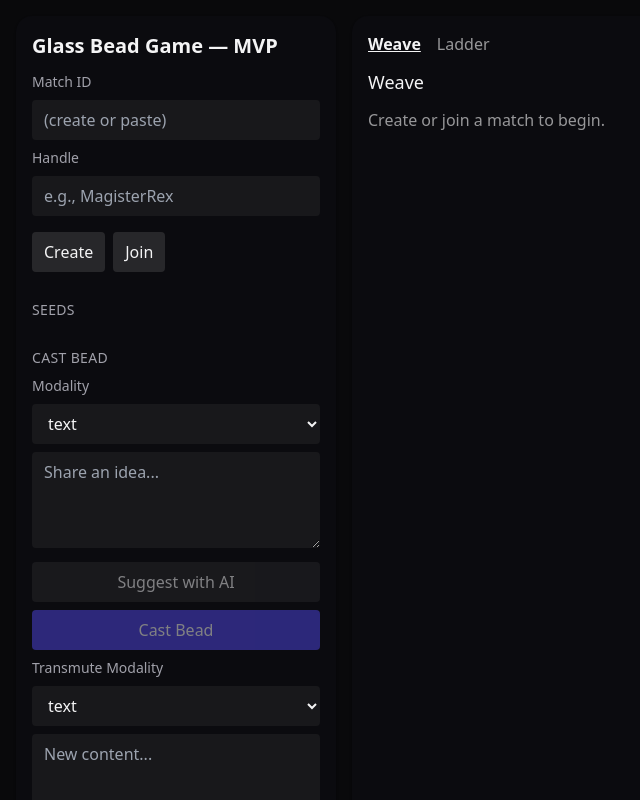
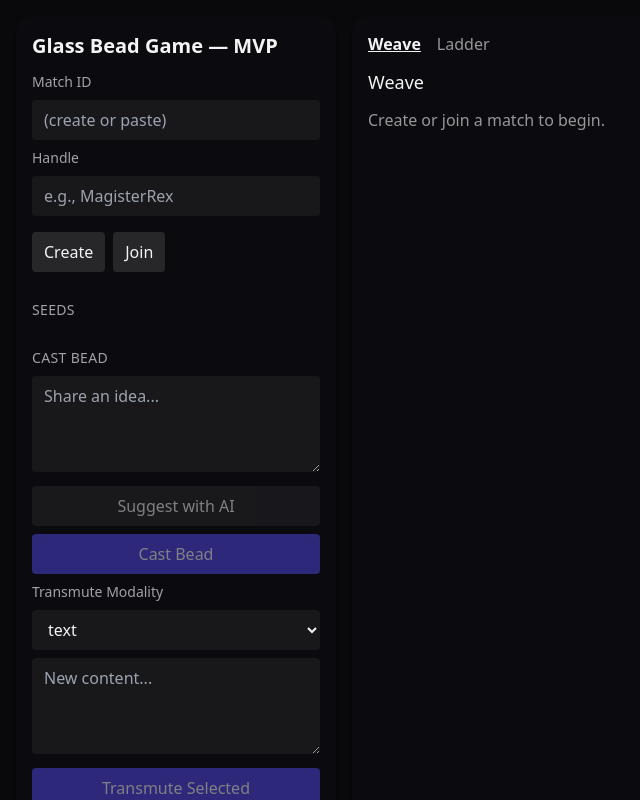
Before and after one commit to warrofua/glass-bead-game, a React (Vite) app in the folder apps/web/: page / in a window 1280 px wide. Shown: the top 800 px of the page, without its empty margins (0-640 px from the left). Built offline with nearby package versions, Linux system fonts and the light colour scheme.

Commit message:
chore: restrict casting to text modality

```diff
--- a/apps/web/src/App.tsx
+++ b/apps/web/src/App.tsx
@@ -26,7 +26,6 @@ export default function App() {
   const [scroll, setScroll] = useState<JudgmentScroll | null>(null);
   const [selectedPath, setSelectedPath] = useState<number>(0);
   const [beadText, setBeadText] = useState("");
-  const [castModality, setCastModality] = useState<Modality>("text");
   const [transmuteTarget, setTransmuteTarget] = useState<string | null>(null);
   const [transmuteModality, setTransmuteModality] = useState<Modality>("text");
   const [transmuteText, setTransmuteText] = useState("");
@@ -86,14 +85,14 @@ export default function App() {
   };
 
   const castBead = async () => {
-    if (!playerId || !state || !twistAllows("cast", castModality)) return;
+    if (!playerId || !state || !twistAllows("cast")) return;
     const text = beadText.trim();
     if (!text || text.length > 500) return;
     const beadId = `b_${Math.random().toString(36).slice(2, 8)}`;
     const bead: Bead = {
       id: beadId,
       ownerId: playerId,
-      modality: castModality,
+      modality: "text",
       title: "Idea",
       content: text,
       complexity: 1,
@@ -309,16 +308,7 @@ export default function App() {
         )}
         <div className="pt-4 space-y-2">
           <h2 className="text-sm uppercase tracking-wide text-[var(--muted)]">Cast Bead</h2>
-          <label className="block text-sm text-[var(--muted)]">Modality</label>
-          <select
-            value={castModality}
-            onChange={e => setCastModality(e.target.value as Modality)}
-            className="w-full bg-zinc-900 rounded px-3 py-2"
-          >
-            {modalities.map(m => (
-              <option key={m} value={m}>{m}</option>
-            ))}
-          </select>
+            {/* Modality selection hidden until backend supports non-text casting */}
           <textarea
             value={beadText}
             onChange={e => setBeadText(e.target.value)}
@@ -334,7 +324,7 @@ export default function App() {
           </button>
           <button
             onClick={castBead}
-            disabled={!beadText.trim() || !isMyTurn || !twistAllows("cast", castModality)}
+              disabled={!beadText.trim() || !isMyTurn || !twistAllows("cast")}
             className="w-full px-3 py-2 bg-indigo-600 rounded hover:bg-indigo-500 disabled:opacity-50 disabled:cursor-not-allowed"
           >
             Cast Bead
```
